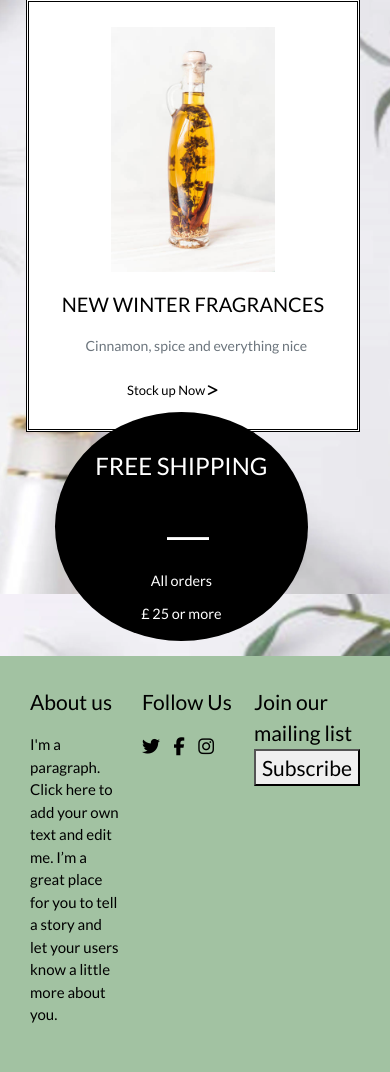
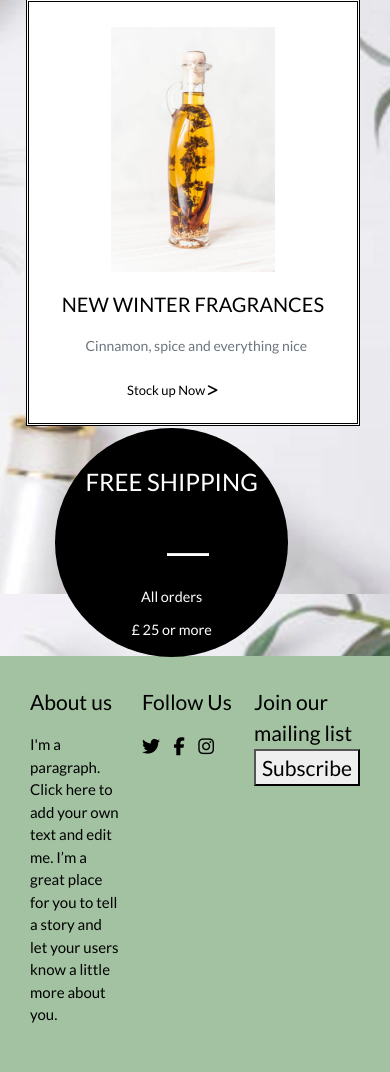
Before and after one commit to fatimagama20/naturalcosmetics_m4, a Django app: page / in a window 390 px wide. Shown: the part 1094-2166 px from the top of the page. Run offline with Django 3.2, Linux system fonts and the light colour scheme; parts of the project's set-up code (start-up, migrations or seed data) failed here and were passed over; some libraries are stand-ins or nearby versions.

```diff
--- a/static/css/base.css
+++ b/static/css/base.css
@@ -968,7 +968,7 @@ input[name='q']::placeholder {
         width: 103%;
         margin: -163px -22px;
         height: auto;
-        padding-bottom: 57px;
+        padding-bottom: 51px;
     }
 
     .wintercareh1 {
@@ -995,10 +995,10 @@ input[name='q']::placeholder {
     }
 
     .freeshipping {
-        width: 78%;
+        width: 72%;
         height: auto;
         margin: 7px;
-        margin-top: 250px;
+        margin-top: 266px;
     }
 
     .freeshippingtext {
```
